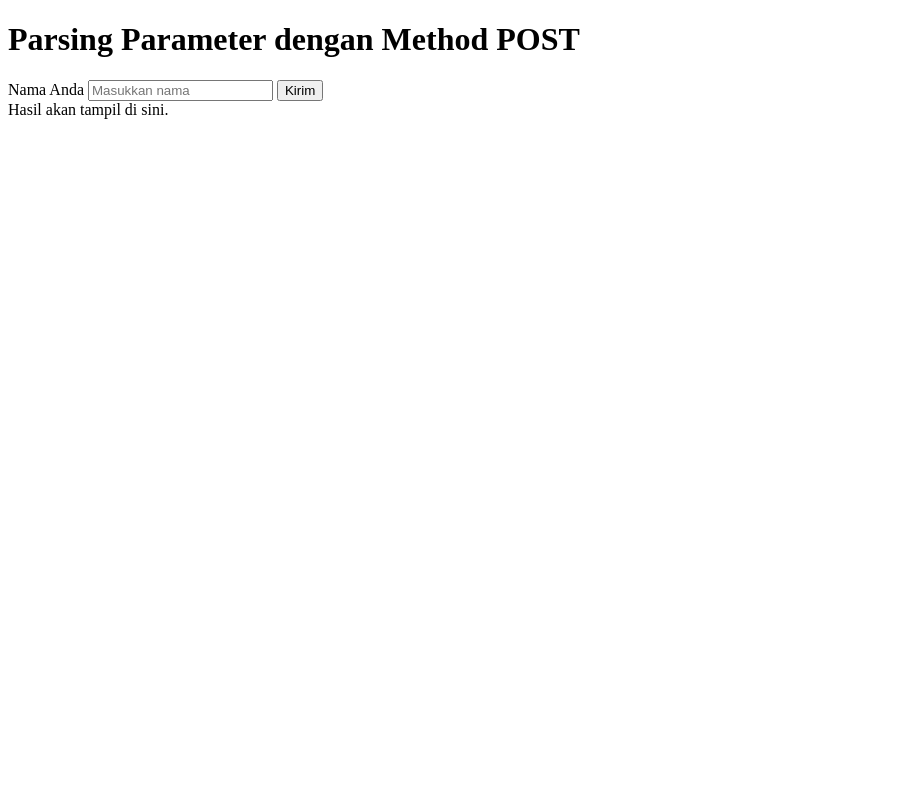
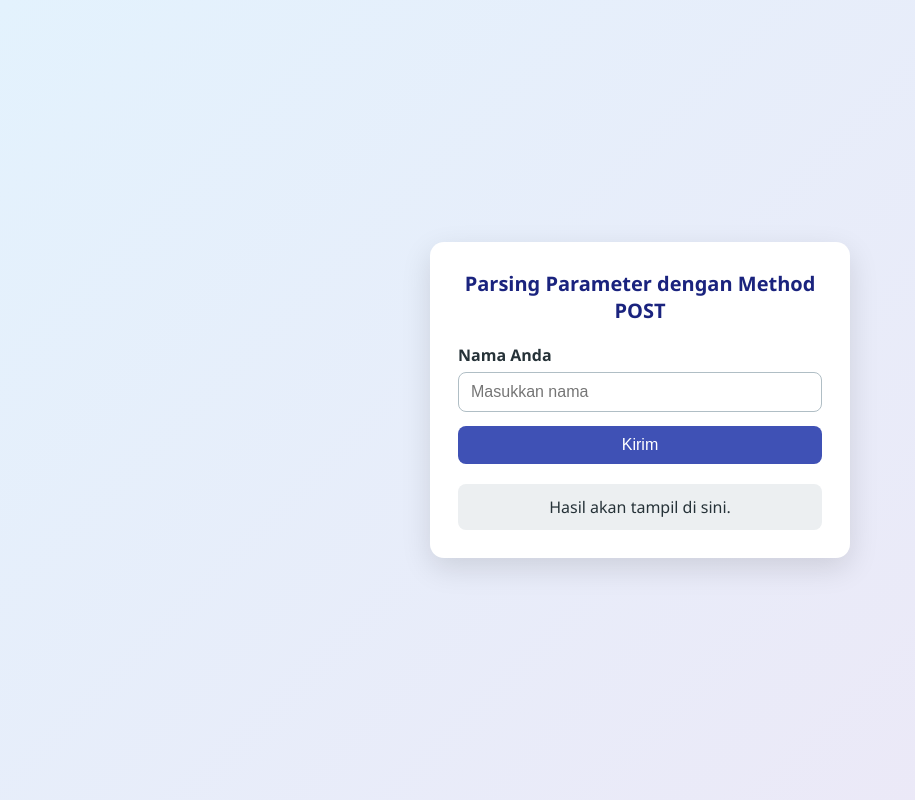
Before and after one commit to Zidane2203/FirstFlask_0083, a Flask app: page / in a window 1280 px wide. Shown: the whole page, without its empty margins (0-915 px from the left). Run offline with Flask 3, Linux system fonts and the light colour scheme.

Commit message:
style: tambah styles.css untuk mempercantik tampilan

```diff
--- /dev/null
+++ b/static/styles.css
@@ -0,0 +1,85 @@
+* {
+    box-sizing: border-box;
+}
+
+body {
+    margin: 0;
+    min-height: 100vh;
+    display: flex;
+    align-items: center;
+    justify-content: center;
+    font-family: "Segoe UI", Arial, sans-serif;
+    background: linear-gradient(135deg, #e3f2fd, #ede7f6);
+    color: #263238;
+}
+
+.kartu {
+    width: min(92%, 420px);
+    padding: 28px;
+    background: #ffffff;
+    border-radius: 14px;
+    box-shadow: 0 10px 30px rgba(0, 0, 0, 0.12);
+}
+
+h1 {
+    margin: 0 0 20px;
+    font-size: 1.25rem;
+    text-align: center;
+    color: #1a237e;
+}
+
+form label {
+    display: block;
+    margin-bottom: 6px;
+    font-weight: 600;
+}
+
+input[type="text"] {
+    width: 100%;
+    padding: 10px 12px;
+    border: 1px solid #b0bec5;
+    border-radius: 8px;
+    font-size: 1rem;
+}
+
+input[type="text"]:focus {
+    outline: none;
+    border-color: #3f51b5;
+    box-shadow: 0 0 0 3px rgba(63, 81, 181, 0.2);
+}
+
+button {
+    width: 100%;
+    margin-top: 14px;
+    padding: 10px;
+    border: none;
+    border-radius: 8px;
+    background: #3f51b5;
+    color: #ffffff;
+    font-size: 1rem;
+    cursor: pointer;
+    transition: background 0.2s;
+}
+
+button:hover {
+    background: #303f9f;
+}
+
+.hasil {
+    display: block;
+    margin-top: 20px;
+    padding: 12px;
+    border-radius: 8px;
+    background: #eceff1;
+    text-align: center;
+}
+
+.hasil.sukses {
+    background: #e8f5e9;
+    color: #2e7d32;
+}
+
+.hasil.gagal {
+    background: #ffebee;
+    color: #c62828;
+}
--- a/templates/index.html
+++ b/templates/index.html
@@ -4,9 +4,10 @@
     <meta charset="UTF-8">
     <meta name="viewport" content="width=device-width, initial-scale=1.0">
     <title>Flask - Method POST</title>
+    <link rel="stylesheet" href="{{ url_for('static', filename='styles.css') }}">
 </head>
 <body>
-    <main>
+    <main class="kartu">
         <h1>Parsing Parameter dengan Method POST</h1>
 
         <form action="{{ url_for('proses') }}" method="post">
@@ -15,7 +16,9 @@
             <button type="submit">Kirim</button>
         </form>
 
-        <label id="hasil">{{ pesan if pesan else "Hasil akan tampil di sini." }}</label>
+        <label id="hasil" class="hasil {% if pesan %}{{ 'sukses' if sukses else 'gagal' }}{% endif %}">
+            {{ pesan if pesan else "Hasil akan tampil di sini." }}
+        </label>
     </main>
 </body>
 </html>
```
